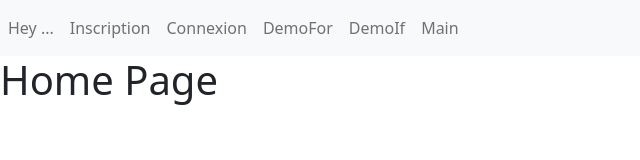
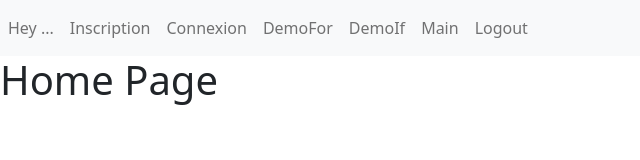
Before and after one commit to wassim-slimane/vuejs-tp, a Vue app: page / in a window 1280 px wide. Shown: the top 160 px of the page, without its empty margins (0-640 px from the left). Built offline with nearby package versions, Linux system fonts and the light colour scheme; the HTML template or start-up script is replaced by a standard one.

Commit message:
Ajout de logout

```diff
--- a/src/components/HeaderComponent.vue
+++ b/src/components/HeaderComponent.vue
@@ -1,4 +1,5 @@
 <script setup>
+import { user, fakeLogin, logout } from "../services/userStore";
 </script>
 
 <template>
@@ -25,6 +26,9 @@
       <li class="nav-item active">
         <RouterLink class="nav-link" to="/main">Main</RouterLink>
       </li>
+      <li class="nav-item active">
+        <a class="nav-link" @click="logout">Logout</a>
+      </li>
     </ul>
   </div>
 </nav>
```
